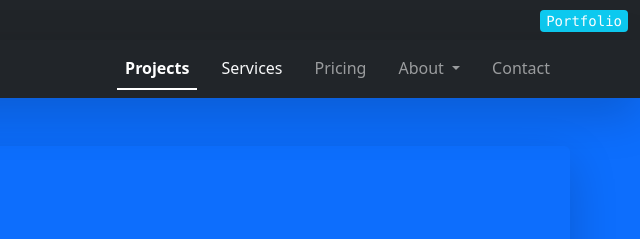
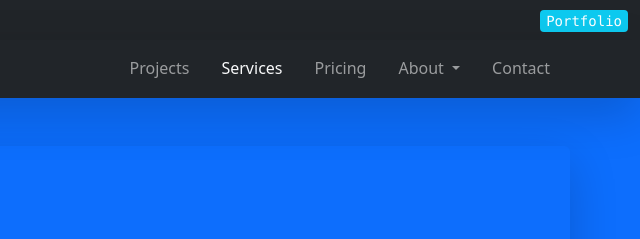
Before and after one commit to HexeCalibre/TeamPortfolio, a website: page index.html in a window 1280 px wide. Shown: the top 239 px of the page, 640-1280 px from the left. Drawn offline with nearby package versions, Linux system fonts and the light colour scheme.

```diff
--- a/index.html
+++ b/index.html
@@ -41,7 +41,7 @@
             <div class="collapse navbar-collapse justify-content-end" id="navbarNav">
                 <ul class="navbar-nav nav-underline">
                     <li class="nav-item">
-                        <a class="nav-link active " href="#projects">Projects</a>
+                        <a class="nav-link" href="#projects">Projects</a>
                     </li>
 
                     <li class="nav-item">
```
